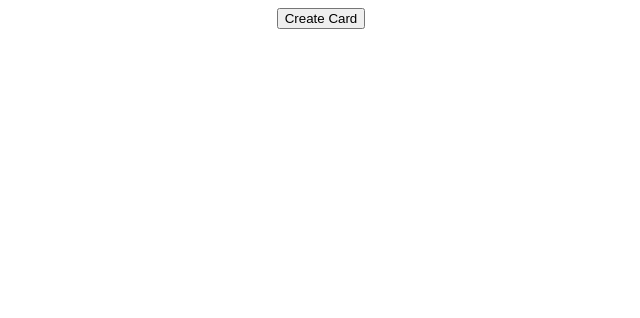
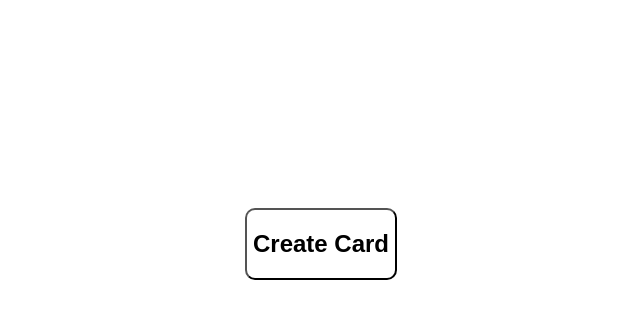
Before and after one commit to JoakimVanstrom/e-wallet, a Vue app: page / in a window 1280 px wide. Shown: the top 318 px of the page, without its empty margins (319-959 px from the left). Built offline with nearby package versions, Linux system fonts and the light colour scheme; a web font is replaced by a local one.

Commit message:
fixed button

```diff
--- a/src/App.vue
+++ b/src/App.vue
@@ -1,8 +1,17 @@
 <template>
   <div id="app">
-  <Home :home="currentView" :active="active" v-if="currentView === 'home'"> </Home>
-  <CreateCardPage v-else-if="currentView === 'createCardPage'"> </CreateCardPage>
-  <button :class="{active: this.currentView}" @click="currentView = 'createCardPage'">Create Card</button>
+  <Home :home="currentView" v-if="currentView === 'home'"> </Home>
+
+  <CreateCardPage v-else-if="currentView === 'CreateCardPage'"
+    v-for="card in cards"
+    :key="card.id"
+    :card="card"
+    @addCard="addCard"
+    >
+   </CreateCardPage>
+
+
+  <button :class="[currentView]" @click="changePage">Create Card</button>
   </div>
 </template>
 
@@ -16,9 +25,40 @@ export default {
   name: 'App',
   data(){return{
     currentView: 'home',
-    active: this.currentView
 
-  }}
+      cards: [
+        {
+          id: "",
+          cardNumber: "",
+          cardName: "",
+          valid: "",
+          ccv: "",
+          vendor: "",
+        },
+      ],
+    };
+  },
+  methods:{
+      addCard(name, num, valid, ccv, vendor){
+          const newCard = {
+              id: new Date().toISOString(),
+              cardNumber: num,
+              cardName: name,
+              valid: valid,
+              ccv: ccv,
+              vendor: vendor
+          }
+          this.cards.push(newCard)
+      },
+      changePage(){
+        if(this.currentView === 'home'){
+            this.currentView = 'CreateCardPage';
+          }else{
+            this.currentView = 'home';
+          }
+      }
+  }
+
 }
 </script>
 
@@ -30,24 +70,26 @@ body{
   place-items: center
 }
 
-// .createCardPage {
-//     margin-top: 4rem;
-//     height: 72px;
-//     font-size: 1.5rem;
-//     font-weight: bolder;
-//     color: white;
-//     background-color: black;
-//     border-radius: 10px;
-// }
-// .home {
-//     margin-top: 4rem;
-//     height: 72px;
-//     font-size: 1.5rem;
-//     font-weight: bolder;
-//     color: white;
-//     background-color: black;
-//     border-radius: 10px;
-// }
+
+.CreateCardPage {
+    margin-top: 4rem;
+    height: 72px;
+    font-size: 1.5rem;
+    font-weight: bolder;
+    color: white;
+    background-color: black;
+    border-radius: 10px;
+    width: 100%;
+}
+.home {
+    margin-top: 4rem;
+    height: 72px;
+    font-size: 1.5rem;
+    font-weight: bolder;
+    color: black;
+    background-color: white;
+    border-radius: 10px;
+}
 
 // font-family: 'PT Mono', monospace;
 // font-family: 'Source Sans Pro', sans-serif;
--- a/src/components/CreateCard.vue
+++ b/src/components/CreateCard.vue
@@ -60,8 +60,7 @@
             {{ option.text }}
           </option>
         </select>
-
-        <button>ADD CARD</button>
+        <!-- <button>ADD CARD</button> -->
       </form>
     </div>
   </div>
@@ -71,6 +70,7 @@
 export default {
   data() {
     return {
+      emits: ["add-card"],
       eneteredCardNumber: "",
       enteredName: "",
       eneteredValid: "",
@@ -100,7 +100,21 @@ export default {
       return value;
     },
   },
+  methods:{
+    submitData(){
+      this.$emit(
+        "add-card",
+        this.eneteredCardNumber,
+        this.enteredName,
+        this.eneteredValid,
+        this.eneteredCcv,
+        this.selectedVendor
+      );
+    }
+  }
 };
+
+
 </script>
 
 <style scoped lang="scss">
@@ -167,12 +181,17 @@ header {
   }
 }
 .NB {
+  color: white;
   background: linear-gradient(
       248.3deg,
       rgba(255, 255, 255, 0.15) 0%,
       rgba(255, 255, 255, 0) 100%
     ),
     #222222;
+          #chip {
+    background: white;
+    border-radius: 10px;
+          }
 }
 .BCI {
   background: linear-gradient(
@@ -228,13 +247,13 @@ form {
   padding-top: 1rem;
 }
 
-button {
-  margin-top: 4rem;
-  height: 72px;
-  font-size: 1.5rem;
-  font-weight: bolder;
-  color: white;
-  background-color: black;
-  border-radius: 10px;
-}
+// button {
+//   margin-top: 4rem;
+//   height: 72px;
+//   font-size: 1.5rem;
+//   font-weight: bolder;
+//   color: white;
+//   background-color: black;
+//   border-radius: 10px;
+// }
 </style>
--- a/src/views/CreateCardPage.vue
+++ b/src/views/CreateCardPage.vue
@@ -2,14 +2,8 @@
   <div class="card">
     <h1>ADD A NEW BANK CARD</h1>
     <p>NEW CARD</p>
-    <CreateCard
-    v-for="card in cards"
-    :key="card.id"
-    :id="card.id"
-    :cardNumber="card.cardNumber"
-    :cardName="card.cardName"
-    :valid="card.valid"
-    :ccv="card.ccv"> </CreateCard>
+    <CreateCard >
+     </CreateCard>
   </div>
 </template>
 
@@ -17,32 +11,7 @@
 import CreateCard from "../components/CreateCard.vue";
 export default {
   components: { CreateCard },
-  data() {
-    return {
-      cards: [
-        {
-          id: "3",
-          cardNumber: "1234 5678 1234 5678",
-          cardName: "Joakim Vanström",
-          valid: "12/12",
-          ccv: "339",
-          vendor: "hej",
-        },
-      ],
-    };
-  },
-  methods:{
-      addCard(name, num, valid, ccv){
-          const newCard = {
-              id: new Date().toISOString(),
-              cardNumber: num,
-              cardName: name,
-              valid: valid,
-              ccv: ccv
-          }
-          this.cards.push(newCard)
-      }
-  }
+
 };
 </script>
 
--- a/src/views/Home.vue
+++ b/src/views/Home.vue
@@ -6,6 +6,7 @@
 </template>
 
 <script>
+
 export default {
 
 
```
